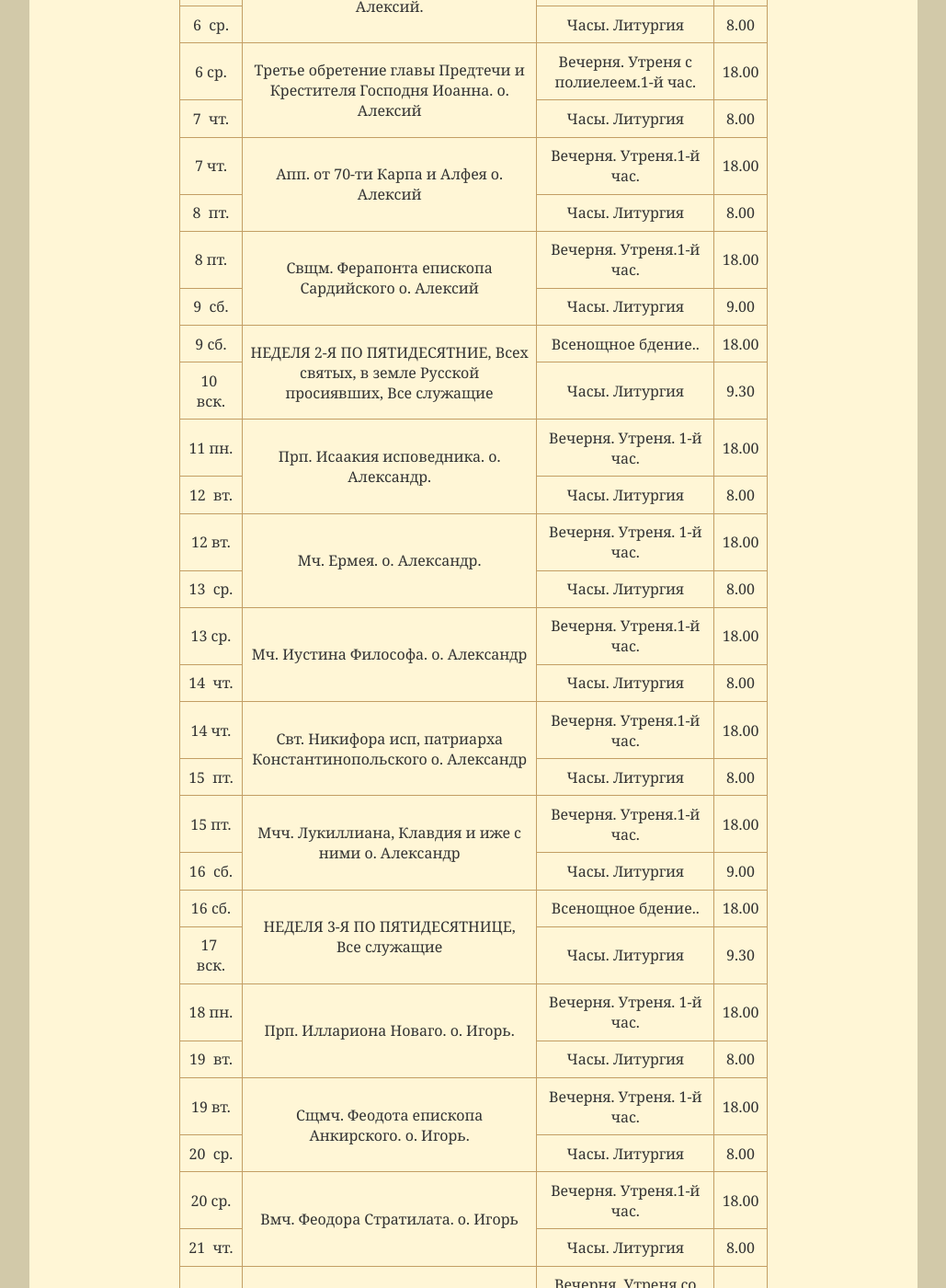
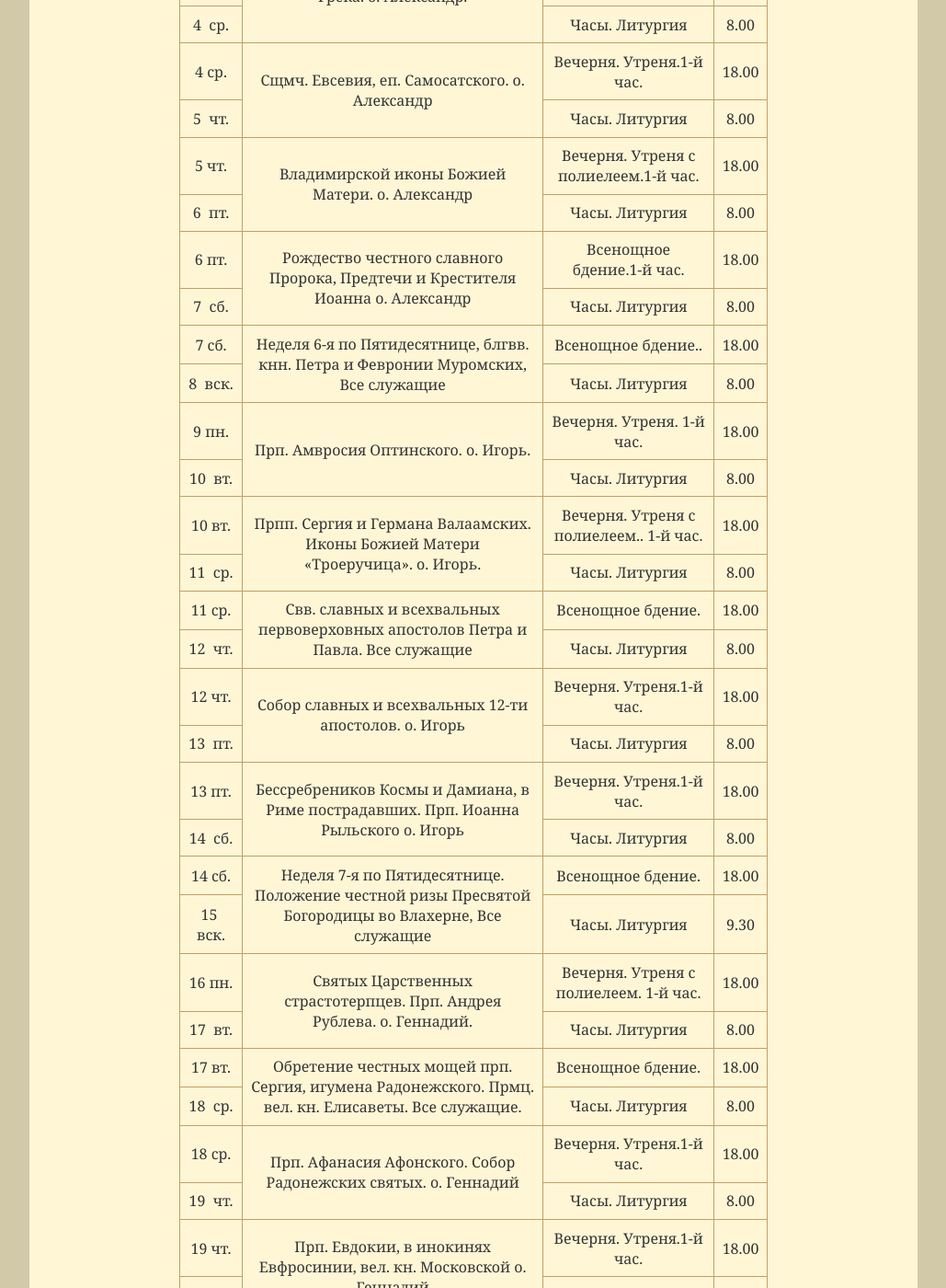
Before and after one commit to hramotradnoe/hramotradnoe.github.io, a Jekyll site: the page built from schedule/index.html, in a window 1280 px wide and 1400 px high, scrolled down 607 px. Shown: the whole window at 92% size, without its empty margins (125-1154 px from the left). Built offline with Jekyll 4.4.1, drawn with Linux system fonts in a browser that asks for light colours; some of the changed text lies outside the part shown.

Commit message:
Update schedule.yml

```diff
--- a/_data/schedule.yml
+++ b/_data/schedule.yml
@@ -1,195 +1,195 @@
-period: Июнь 2018
-link: "https://docs.google.com/document/d/134YYMgn35S3Q9rTYdTAE770btLj4RFUN7tgGt28l76E/edit"
+period: Июль 2018
+link: "https://docs.google.com/document/d/14dJy3xNLD-ZVt0S9pYKVK9cBRtmRuuDXXnGlySHBN_8/edit"
 timetable:
- - description : "прп. Евфросинии Полоцкой. о. Алексий."
+ - description : "Сщмч. Мефодия, епископа Патарского. о. Александр."
    services    :
-      - day   : 4&nbsp;пн.
+      - day   : 2&nbsp;пн.
+        time  : '18.00'
+        title : "Вечерня. Утреня. 1-й час."
+      - day   : 3&nbsp; вт.
+        time  : '8.00'
+        title : "Часы. Литургия"
+ - description : "Обретение мощей прп. Максима Грека. о. Александр."
+   services    :
+      - day   : 3&nbsp;вт.
         time  : '18.00'
         title : "Вечерня. Утреня со славословием. 1-й час."
-      - day   : 5&nbsp; вт.
+      - day   : 4&nbsp; ср.
         time  : '8.00'
         title : "Часы. Литургия"
- - description : "Блаж. Ксении Петербургской. о. Алексий."
+ - description : "Сщмч. Евсевия, еп. Самосатского. о. Александр"
    services    :
-      - day   : 5&nbsp;вт.
+      - day   : 4&nbsp;ср.
+        time  : '18.00'
+        title : "Вечерня. Утреня.1-й час."
+      - day   : 5&nbsp; чт.
+        time  : '8.00'
+        title : "Часы. Литургия"
+ - description : "Владимирской иконы Божией Матери. о. Александр"
+   services    :
+      - day   : 5&nbsp;чт.
+        time  : '18.00'
+        title : "Вечерня. Утреня с полиелеем.1-й час."
+      - day   : 6&nbsp; пт.
+        time  : '8.00'
+        title : "Часы. Литургия"
+ - description : "Рождество честного славного Пророка, Предтечи и Крестителя Иоанна  о. Александр"
+   services    :
+      - day   : 6&nbsp;пт.
+        time  : '18.00'
+        title : "Всенощное бдение.1-й час."
+      - day   : 7&nbsp; сб.
+        time  : '8.00'
+        title : "Часы. Литургия"
+ - description : "Неделя 6-я по Пятидесятнице, блгвв. кнн. Петра и Февронии Муромских, Все служащие"
+   services    :
+      - day   : 7&nbsp;сб.
+        time  : '18.00'
+        title : "Всенощное бдение.."
+      - day   : 8&nbsp; вск.
+        time  : '8.00'
+        title : "Часы. Литургия"
+ - description : "Прп. Амвросия Оптинского. о. Игорь."
+   services    :
+      - day   : 9&nbsp;пн.
+        time  : '18.00'
+        title : "Вечерня. Утреня. 1-й час."
+      - day   : 10&nbsp; вт.
+        time  : '8.00'
+        title : "Часы. Литургия"
+ - description : "Прпп. Сергия и Германа Валаамских. Иконы Божией Матери «Троеручица». о. Игорь."
+   services    :
+      - day   : 10&nbsp;вт.
+        time  : '18.00'
+        title : "Вечерня. Утреня с полиелеем.. 1-й час."
+      - day   : 11&nbsp; ср.
+        time  : '8.00'
+        title : "Часы. Литургия"
+ - description : "Свв. славных и всехвальных первоверховных апостолов Петра и Павла. Все служащие"
+   services    :
+      - day   : 11&nbsp;ср.
+        time  : '18.00'
+        title : "Всенощное бдение."
+      - day   : 12&nbsp; чт.
+        time  : '8.00'
+        title : "Часы. Литургия"
+ - description : "Собор славных и всехвальных 12-ти апостолов. о.  Игорь"
+   services    :
+      - day   : 12&nbsp;чт.
+        time  : '18.00'
+        title : "Вечерня. Утреня.1-й час."
+      - day   : 13&nbsp; пт.
+        time  : '8.00'
+        title : "Часы. Литургия"
+ - description : "Бессребреников Космы и Дамиана, в Риме пострадавших. Прп. Иоанна Рыльского о. Игорь"
+   services    :
+      - day   : 13&nbsp;пт.
+        time  : '18.00'
+        title : "Вечерня. Утреня.1-й час."
+      - day   : 14&nbsp; сб.
+        time  : '8.00'
+        title : "Часы. Литургия"
+ - description : "Неделя 7-я по Пятидесятнице. Положение честной ризы Пресвятой Богородицы во Влахерне, Все служащие"
+   services    :
+      - day   : 14&nbsp;сб.
+        time  : '18.00'
+        title : "Всенощное бдение."
+      - day   : 15&nbsp; вск.
+        time  : '9.30'
+        title : "Часы. Литургия"
+ - description : "Святых Царственных страстотерпцев. Прп. Андрея Рублева. о. Геннадий."
+   services    :
+      - day   : 16&nbsp;пн.
         time  : '18.00'
         title : "Вечерня. Утреня с полиелеем. 1-й час."
-      - day   : 6&nbsp; ср.
+      - day   : 17&nbsp; вт.
         time  : '8.00'
         title : "Часы. Литургия"
- - description : "Третье обретение главы Предтечи и Крестителя Господня Иоанна. о. Алексий"
+ - description : "Обретение честных мощей прп. Сергия, игумена Радонежского. Прмц. вел. кн. Елисаветы. Все служащие."
    services    :
-      - day   : 6&nbsp;ср.
+      - day   : 17&nbsp;вт.
+        time  : '18.00'
+        title : "Всенощное бдение."
+      - day   : 18&nbsp; ср.
+        time  : '8.00'
+        title : "Часы. Литургия"
+ - description : "Прп. Афанасия Афонского. Собор Радонежских святых. о. Геннадий"
+   services    :
+      - day   : 18&nbsp;ср.
+        time  : '18.00'
+        title : "Вечерня. Утреня.1-й час."
+      - day   : 19&nbsp; чт.
+        time  : '8.00'
+        title : "Часы. Литургия"
+ - description : "Прп. Евдокии, в инокинях Евфросинии, вел. кн. Московской о. Геннадий"
+   services    :
+      - day   : 19&nbsp;чт.
+        time  : '18.00'
+        title : "Вечерня. Утреня.1-й час."
+      - day   : 20&nbsp; пт.
+        time  : '8.00'
+        title : "Часы. Литургия"
+ - description : "Явление иконы Пресвятой Богородицы во граде Казани о. Геннадий"
+   services    :
+      - day   : 20&nbsp;пт.
         time  : '18.00'
         title : "Вечерня. Утреня с полиелеем.1-й час."
-      - day   : 7&nbsp; чт.
+      - day   : 21&nbsp; сб.
+        time  : '9.00'
+        title : "Часы. Литургия"
+ - description : "Неделя 8-я по Пятидесятнице Сщмч. Панкратия, еп. Тавроменийского, Все служащие"
+   services    :
+      - day   : 21&nbsp;сб.
+        time  : '18.00'
+        title : "Всенощное бдение."
+      - day   : 22&nbsp; вск.
+        time  : '9.30'
+        title : "Часы. Литургия"
+ - description : "Равноап. Ольги, вел. княгини Российской, во Святом Крещении Елены. о. Алексий."
+   services    :
+      - day   : 23&nbsp;пн.
+        time  : '18.00'
+        title : "Вечерня. Утреня с полиелеем. 1-й час."
+      - day   : 24&nbsp; вт.
         time  : '8.00'
         title : "Часы. Литургия"
- - description : "Апп. от 70-ти Карпа и Алфея о. Алексий"
+ - description : "Иконы Божией Матери «Троеручица». о. Алексий."
    services    :
-      - day   : 7&nbsp;чт.
+      - day   : 24&nbsp;вт.
         time  : '18.00'
-        title : "Вечерня. Утреня.1-й час."
-      - day   : 8&nbsp; пт.
+        title : "Вечерня. Утреня с полиелеем. 1-й час."
+      - day   : 25&nbsp; ср.
         time  : '8.00'
         title : "Часы. Литургия"
- - description : "Свщм. Ферапонта епископа Сардийского о. Алексий"
+ - description : "Собор Архангела Гавриила. Память святых отцов шести Вселенских Соборов. о. Алексий"
    services    :
-      - day   : 8&nbsp;пт.
+      - day   : 25&nbsp;ср.
         time  : '18.00'
-        title : "Вечерня. Утреня.1-й час."
-      - day   : 9&nbsp; сб.
-        time  : '9.00'
+        title : "Вечерня. Утреня. 1-й час."
+      - day   : 26&nbsp; чт.
+        time  : '8.00'
         title : "Часы. Литургия"
- - description : "НЕДЕЛЯ 2-Я ПО ПЯТИДЕСЯТНИЕ, Всех святых, в земле Русской просиявших, Все служащие"
+ - description : "Прп. Никодима Святогорца. о. Алексий"
    services    :
-      - day   : 9&nbsp;сб.
+      - day   : 26&nbsp;чт.
+        time  : '18.00'
+        title : "Вечерня. Утреня с полиелеем.1-й час."
+      - day   : 27&nbsp; пт.
+        time  : '8.00'
+        title : "Часы. Литургия"
+ - description : "Равноап. Владимира, во Святом Крещении Василия о. Алексий"
+   services    :
+      - day   : 27&nbsp;пт.
+        time  : '18.00'
+        title : "Вечерня. Утреня с полиелеем.1-й час."
+      - day   : 28&nbsp; сб.
+        time  : '8.00'
+        title : "Часы. Литургия"
+ - description : "Неделя 9-я по Пятидесятнице, Память отцов Шести Вселенских Соборов, Все служащие"
+   services    :
+      - day   : 28&nbsp;сб.
         time  : '18.00'
         title : "Всенощное бдение.."
-      - day   : 10&nbsp; вск.
+      - day   : 29&nbsp; вск.
         time  : '9.30'
         title : "Часы. Литургия"
- - description : "Прп. Исаакия исповедника. о. Александр."
-   services    :
-      - day   : 11&nbsp;пн.
-        time  : '18.00'
-        title : "Вечерня. Утреня. 1-й час."
-      - day   : 12&nbsp; вт.
-        time  : '8.00'
-        title : "Часы. Литургия"
- - description : "Мч. Ермея. о. Александр."
-   services    :
-      - day   : 12&nbsp;вт.
-        time  : '18.00'
-        title : "Вечерня. Утреня. 1-й час."
-      - day   : 13&nbsp; ср.
-        time  : '8.00'
-        title : "Часы. Литургия"
- - description : "Мч.  Иустина Философа. о. Александр"
-   services    :
-      - day   : 13&nbsp;ср.
-        time  : '18.00'
-        title : "Вечерня. Утреня.1-й час."
-      - day   : 14&nbsp; чт.
-        time  : '8.00'
-        title : "Часы. Литургия"
- - description : "Свт. Никифора исп, патриарха Константинопольского о.  Александр"
-   services    :
-      - day   : 14&nbsp;чт.
-        time  : '18.00'
-        title : "Вечерня. Утреня.1-й час."
-      - day   : 15&nbsp; пт.
-        time  : '8.00'
-        title : "Часы. Литургия"
- - description : "Мчч. Лукиллиана, Клавдия и иже с ними о.  Александр"
-   services    :
-      - day   : 15&nbsp;пт.
-        time  : '18.00'
-        title : "Вечерня. Утреня.1-й час."
-      - day   : 16&nbsp; сб.
-        time  : '9.00'
-        title : "Часы. Литургия"
- - description : "НЕДЕЛЯ 3-Я ПО ПЯТИДЕСЯТНИЦЕ, Все служащие"
-   services    :
-      - day   : 16&nbsp;сб.
-        time  : '18.00'
-        title : "Всенощное бдение.."
-      - day   : 17&nbsp; вск.
-        time  : '9.30'
-        title : "Часы. Литургия"
- - description : "Прп. Иллариона Новаго. о. Игорь."
-   services    :
-      - day   : 18&nbsp;пн.
-        time  : '18.00'
-        title : "Вечерня. Утреня. 1-й час."
-      - day   : 19&nbsp; вт.
-        time  : '8.00'
-        title : "Часы. Литургия"
- - description : "Сщмч. Феодота епископа Анкирского. о. Игорь."
-   services    :
-      - day   : 19&nbsp;вт.
-        time  : '18.00'
-        title : "Вечерня. Утреня. 1-й час."
-      - day   : 20&nbsp; ср.
-        time  : '8.00'
-        title : "Часы. Литургия"
- - description : "Вмч. Феодора Стратилата. о. Игорь"
-   services    :
-      - day   : 20&nbsp;ср.
-        time  : '18.00'
-        title : "Вечерня. Утреня.1-й час."
-      - day   : 21&nbsp; чт.
-        time  : '8.00'
-        title : "Часы. Литургия"
- - description : "Прп. Кирилла, игумена Белоезерского о.  Игорь"
-   services    :
-      - day   : 21&nbsp;чт.
-        time  : '18.00'
-        title : "Вечерня. Утреня со славословием.1-й час."
-      - day   : 22&nbsp; пт.
-        time  : '8.00'
-        title : "Часы. Литургия"
- - description : "Обретение мощей святителя Василия, епископа Рязанского о.  Игорь"
-   services    :
-      - day   : 22&nbsp;пт.
-        time  : '18.00'
-        title : "Вечерня. Утреня.1-й час."
-      - day   : 23&nbsp; сб.
-        time  : '9.00'
-        title : "Часы. Литургия"
- - description : "НЕДЕЛЯ 4-Я ПО ПЯТИДЕСЯТНИЦЕ, Все служащие"
-   services    :
-      - day   : 23&nbsp;сб.
-        time  : '18.00'
-        title : "Всенощное бдение.."
-      - day   : 24&nbsp; вск.
-        time  : '9.30'
-        title : "Часы. Литургия"
- - description : "Мц.  Акилины. о. Геннадий."
-   services    :
-      - day   : 25&nbsp;пн.
-        time  : '18.00'
-        title : "Вечерня. Утреня. 1-й час."
-      - day   : 26&nbsp; вт.
-        time  : '8.00'
-        title : "Часы. Литургия"
- - description : "Свт. Мефодия, патриарха Константинопольского. о. Геннадий."
-   services    :
-      - day   : 26&nbsp;вт.
-        time  : '18.00'
-        title : "Вечерня. Утреня. 1-й час."
-      - day   : 27&nbsp; ср.
-        time  : '8.00'
-        title : "Часы. Литургия"
- - description : "Свт. Ионы, митр. Московского и всея России чудотворца. о. Геннадий"
-   services    :
-      - day   : 27&nbsp;ср.
-        time  : '18.00'
-        title : "Вечерня. Утреня  с полиелеем.1-й час."
-      - day   : 28&nbsp; чт.
-        time  : '8.00'
-        title : "Часы. Литургия"
- - description : "Перенесение мощей свт. Феофана, Затворника Вышенского о.  Геннадий"
-   services    :
-      - day   : 28&nbsp;чт.
-        time  : '18.00'
-        title : "Вечерня. Утреня с полиелеем.1-й час."
-      - day   : 29&nbsp; пт.
-        time  : '8.00'
-        title : "Часы. Литургия"
- - description : "Мчч. Мануила, Савела и Исмаила о.  Геннадий"
-   services    :
-      - day   : 29&nbsp;пт.
-        time  : '18.00'
-        title : "Вечерня. Утреня.1-й час."
-      - day   : 30&nbsp; сб.
-        time  : '9.00'
-        title : "Часы. Литургия"
- - description : "НЕДЕЛЯ 5-Я ПО ПЯТИДЕСЯТНИЦЕ, Все служащие"
-   services    :
-      - day   : 30&nbsp;сб.
-        time  : '18.00'
-        title : "Всенощное бдение.."
-      - day   : 1&nbsp; вск.
-        time  : '9.30'
-        title : "Часы. Литургия"
```
